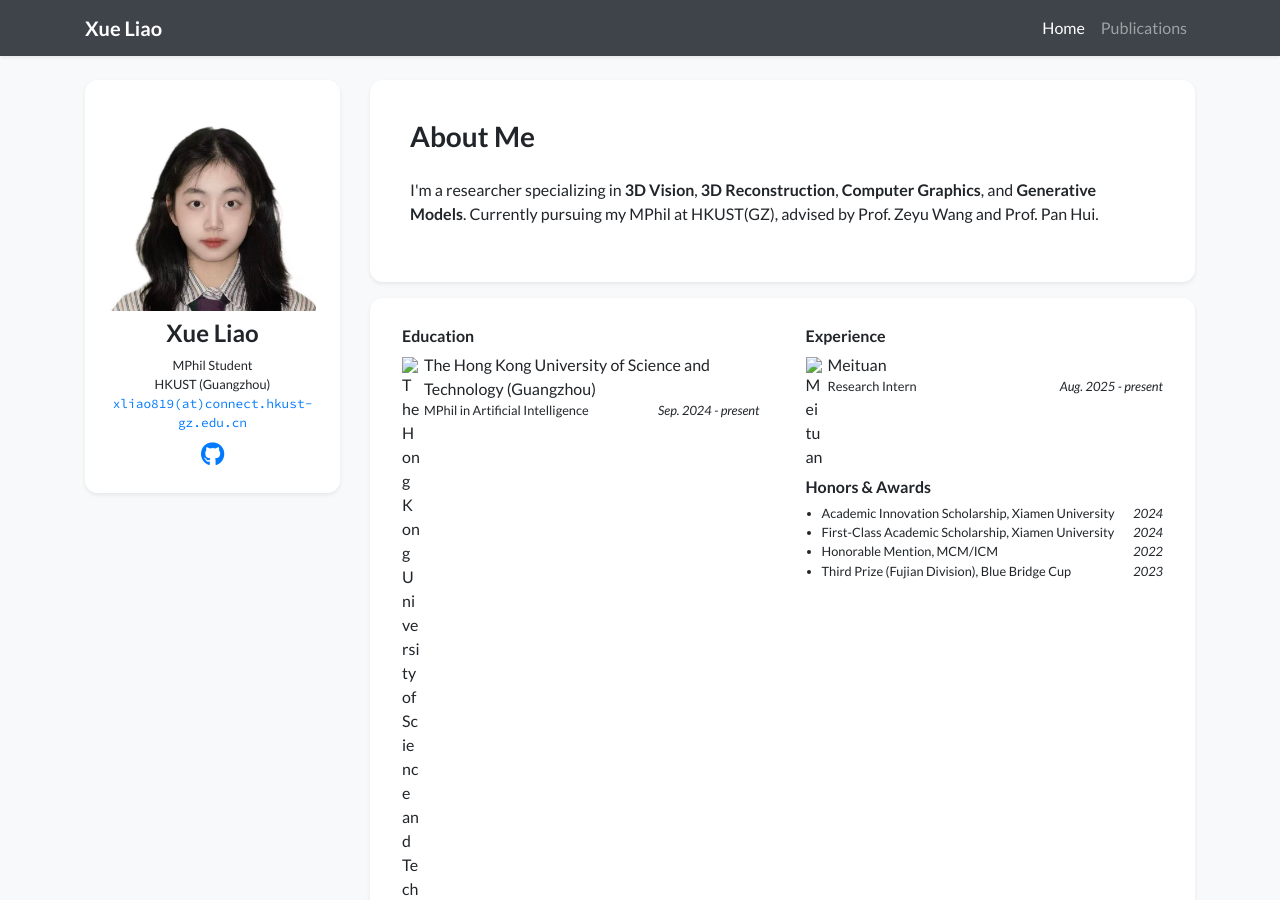
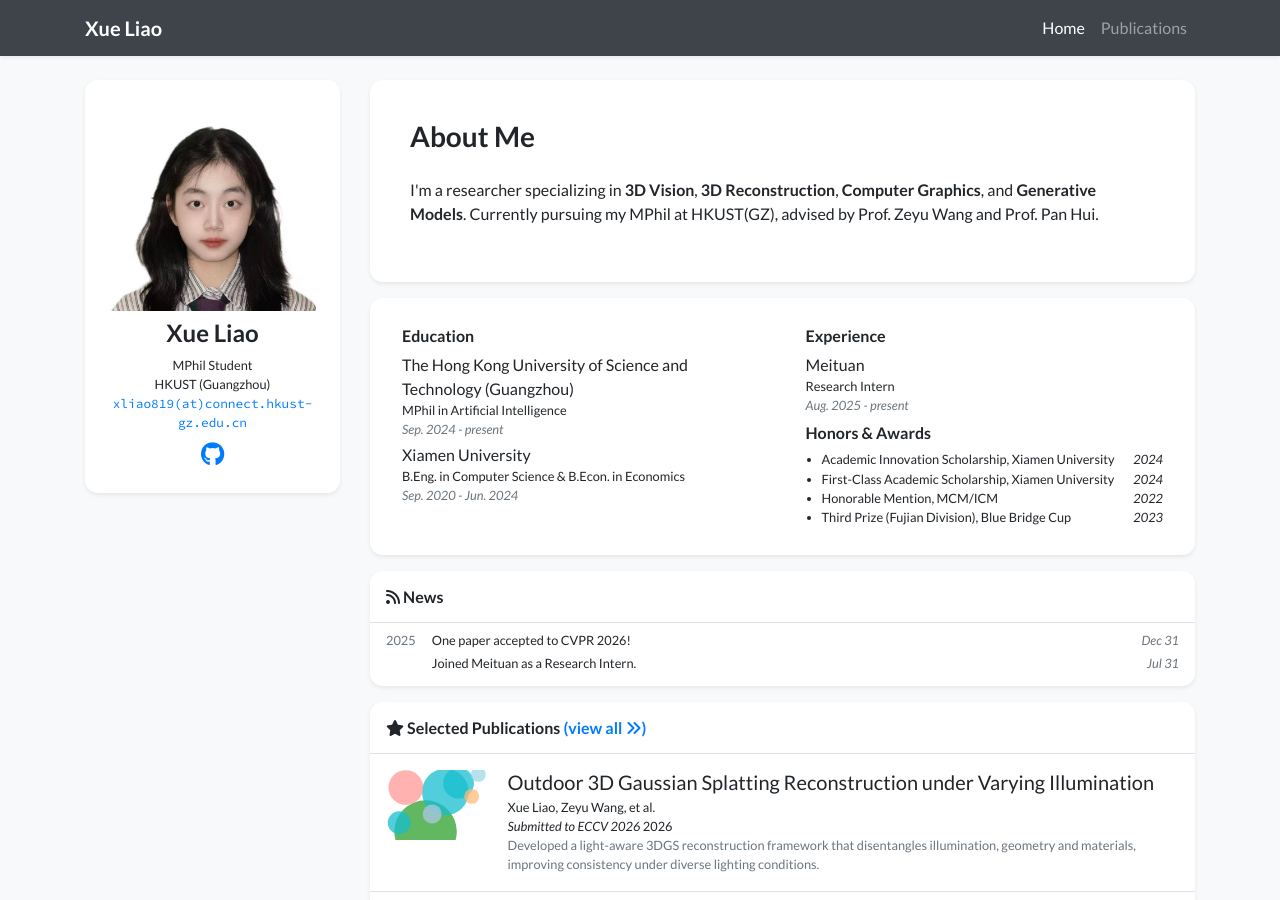
Before and after one commit to yutiaoyi/yutiaoyi.github.io, a Jekyll site: the page built from index.html, in a window 1280 px wide and 900 px high. Built offline with Jekyll 4.4.1, drawn with Linux system fonts in a browser that asks for light colours; nearby versions of some CDN libraries; a style sheet for code colours, icons or effects is not loaded.

Commit message:
Fix experience_card: remove duplicate name display, fix logo rendering

```diff
--- a/_includes/widgets/experience_card.html
+++ b/_includes/widgets/experience_card.html
@@ -10,14 +10,13 @@
                             <ul class="list-unstyled mb-1">
                                 {% for item in site.data.profile.education %}
                                 <li class="media mb-1">
+                                    {% if item.logo %}
                                     <img src="{{ item.logo | relative_url }}" alt="{{ item.name }}" style="width: 18px;" class="mr-1 mt-1">
+                                    {% endif %}
                                     <div class="media-body">
                                         <div>{{ item.name }}</div>
-                                        <div class="small">{{ item.dept }}</div>
-                                        <div class="small d-flex">
-                                            <div>{{ item.position }}</div>
-                                            <div class="mt-auto ml-auto no-break"><em>{{ item.date }}</em></div>
-                                        </div>
+                                        <div class="small">{{ item.position }}</div>
+                                        <div class="small text-muted"><em>{{ item.date }}</em></div>
                                     </div>
                                 </li>
                                 {% endfor %}
@@ -33,14 +32,13 @@
                             <ul class="list-unstyled mb-1">
                                 {% for item in site.data.profile.experience %}
                                 <li class="media mb-1">
+                                    {% if item.logo %}
                                     <img src="{{ item.logo | relative_url }}" alt="{{ item.name }}" style="width: 18px;" class="mr-1 mt-1">
+                                    {% endif %}
                                     <div class="media-body">
                                         <div>{{ item.name }}</div>
-                                        <div class="small">{{ item.dept }}</div>
-                                        <div class="small d-flex">
-                                            <div>{{ item.position }}</div>
-                                            <div class="mt-auto ml-auto no-break"><em>{{ item.date }}</em></div>
-                                        </div>
+                                        <div class="small">{{ item.position }}</div>
+                                        <div class="small text-muted"><em>{{ item.date }}</em></div>
                                     </div>
                                 </li>
                                 {% endfor %}
```
